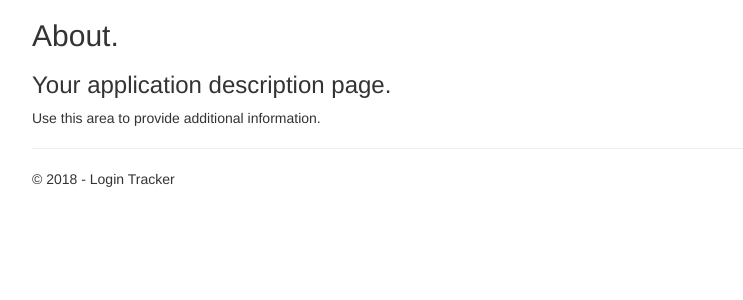
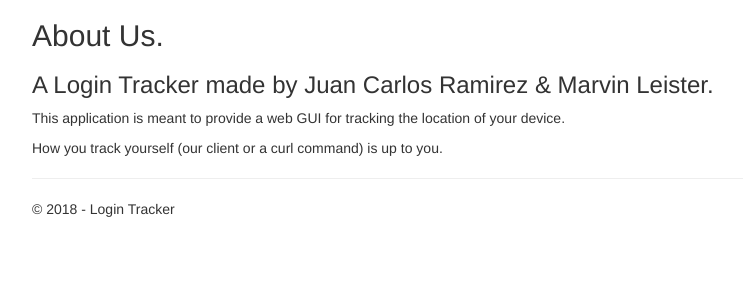
Before and after one commit to enigodupont/loginTracker, a Django app: page /about in a window 1280 px wide. Shown: the part 51-351 px from the top of the page, without its empty margins (38-781 px from the left). Run offline with Django 3.2, Linux system fonts and the light colour scheme; some libraries are stand-ins or nearby versions.

Commit message:
Removed Null Constraint, added some to the about us page

```diff
--- a/loginTrackerServer/app/templates/app/about.html
+++ b/loginTrackerServer/app/templates/app/about.html
@@ -5,6 +5,6 @@
 <h2>{{ title }}.</h2>
 <h3>{{ message }}</h3>
 
-<p>Use this area to provide additional information.</p>
-
+<p>This application is meant to provide a web GUI for tracking the location of your device.</p>
+<p>How you track yourself (our client or a curl command) is up to you.</p>
 {% endblock %}
--- a/loginTrackerServer/app/templates/app/locate.html
+++ b/loginTrackerServer/app/templates/app/locate.html
@@ -7,4 +7,8 @@
   {{user}}'s location has been logged...
 </div>
 
+<script>
+    setTimeout(function () { window.location.pathname = '/map' }, 3000);
+</script>
+
 {% endblock %}
--- a/loginTrackerServer/app/templates/app/map.html
+++ b/loginTrackerServer/app/templates/app/map.html
@@ -22,6 +22,7 @@
                     <th>Longitude</th>
                     <th>Date</th>
                     <th>IP</th>
+                    <td>DELETE (SOON)</td>
                 </tr>
             </thead>
             <tbody>
@@ -31,6 +32,7 @@
                     <td>{{ i.long }}</td>
                     <td>{{ i.logDate }}</td>
                     <td>{{ i.ip }}</td>
+                    <td><button disabled>X</button></td>
                 </tr>
                 {% endfor %}
             </tbody>
--- a/loginTrackerServer/app/views.py
+++ b/loginTrackerServer/app/views.py
@@ -89,8 +89,8 @@ def about(request):
         request,
         'app/about.html',
         {
-            'title':'About',
-            'message':'Your application description page.',
+            'title':'About Us',
+            'message':'A Login Tracker made by Juan Carlos Ramirez & Marvin Leister.',
             'year':datetime.now().year,
         }
     )
@@ -113,26 +113,19 @@ def locate(request):
     local.ip = client_ip
     local.logDate = datetime.now()
 
+    if local.lat == None or local.long == None:
+        local.lat = 0;
+        local.long = 0;
     if request.method == "POST":
         try:
             user = authenticate(username=request.POST['user'],password=request.POST['pass'])
             local.user = user
             local.save()
-
-            return render(
-                    request,
-                    'app/client_pass.html'
-                    )
-
+            return render(request,'app/client_pass.html')
         except:
             pass
-
     if request.method == "GET":
         if request.user.is_authenticated():
             local.user = request.user
             local.save()
-
-    return render(
-        request,
-        'app/locate.html'
-    )
+    return render(request,'app/locate.html')
```
Also changed, not shown: loginTrackerServer/db.sqlite3, 1 other file.
